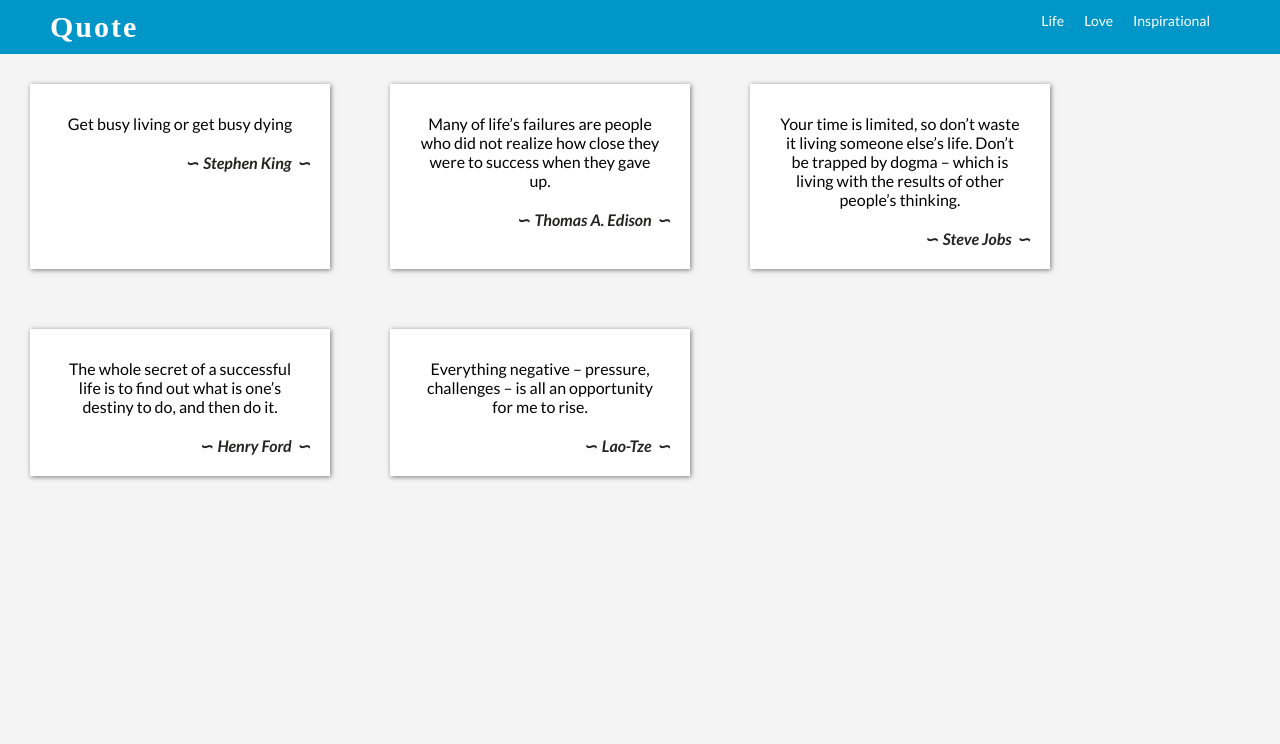
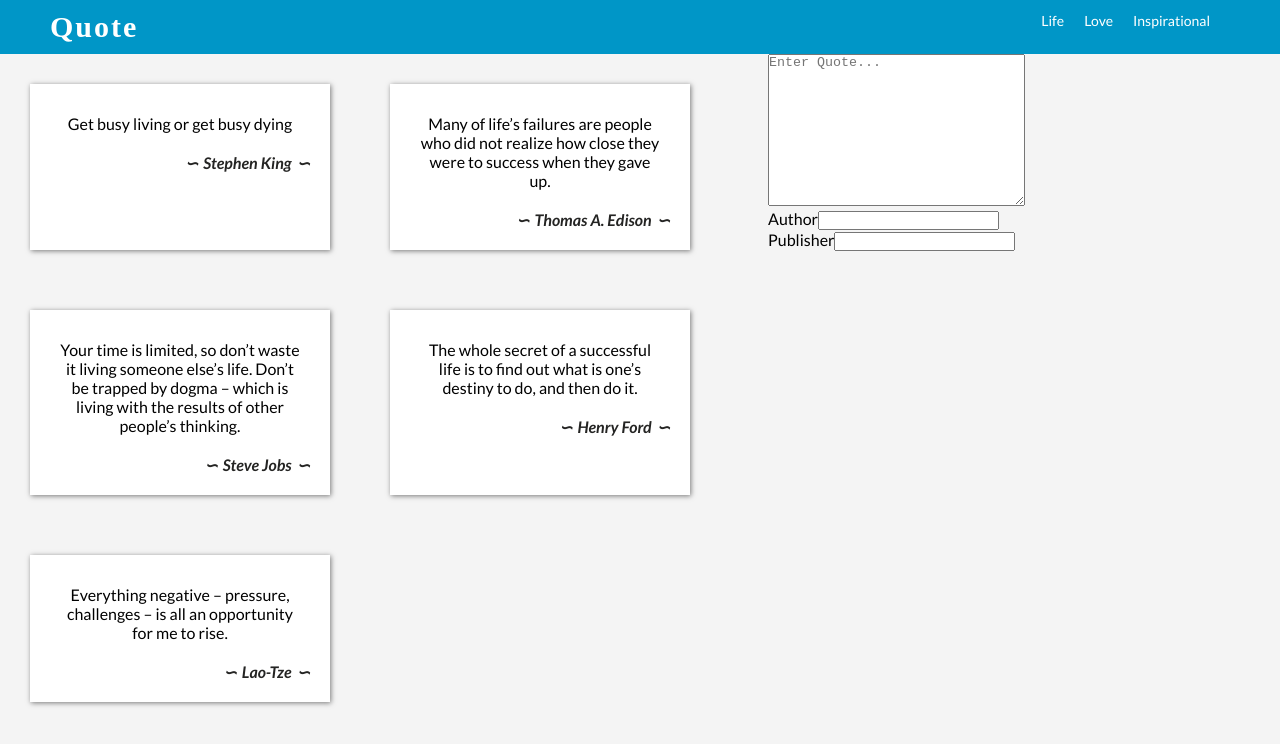
Before and after one commit to tomito26/quote-app, a React (Create React App) app: page / in a window 1280 px wide. Shown: the top 744 px of the page. Built offline with nearby package versions, Linux system fonts and the light colour scheme; the HTML template or start-up script is replaced by a standard one; a web font is replaced by a local one.

Commit message:
added form and text area for adding quotes, author and publisher

```diff
--- a/src/components/QuoteForm.js
+++ b/src/components/QuoteForm.js
@@ -1,14 +1,23 @@
 const QuoteForm = () =>{
     return(
-    <div>
-        <form>
-            <div className="form-group">
-                <textarea name="" id="" cols="30" rows="10" placeholder="Enter Quote..."></textarea>
-            </div>
-            <div className="form-group">
 
-            </div>
-        </form>
-    </div>
+    <form>
+        <div className="form-group">
+            <label htmlFor="quote"></label>
+            <textarea name="quote" id="quote" cols="30" rows="10" placeholder="Enter Quote..."></textarea>
+        </div>
+        <div className="form-group">
+            <label htmlFor="author">Author</label>
+            <input type="text" className="form-control" id="author" name="author" />
+        </div>
+        <div className="form-group">
+            <label htmlFor="publisher">Publisher</label>
+            <input type="text" className="form-control" id="publisher" name="publisher" />
+        </div>
+
+    </form>
+
     );
 };
+
+export default QuoteForm
--- a/src/components/Quotes.js
+++ b/src/components/Quotes.js
@@ -1,9 +1,14 @@
 import Quote from "./Quote";
+import QuoteForm from "./QuoteForm";
+
 const Quotes = ({ quotes }) =>{
     console.log(quotes)
     return(
-    <div className="container">
-        {quotes.map((quoteItem,index)=> <Quote key={index} quoteItem={quoteItem} />)}
+    <div className="display">
+        <div className="container">
+            {quotes.map((quoteItem,index)=> <Quote key={index} quoteItem={quoteItem} />)}
+        </div>
+        <QuoteForm />
     </div>
     );
 }
--- a/src/index.css
+++ b/src/index.css
@@ -39,10 +39,15 @@ nav ul li a{
 nav ul li a:hover{
   color: #ccc;
 }
+.display{
+  display: flex;
+}
 .container{
   display: flex;
   flex-wrap: wrap;
+  width: 60%;
 }
+
 blockquote{
   width: 300px;
   background-color: #fff;
```
